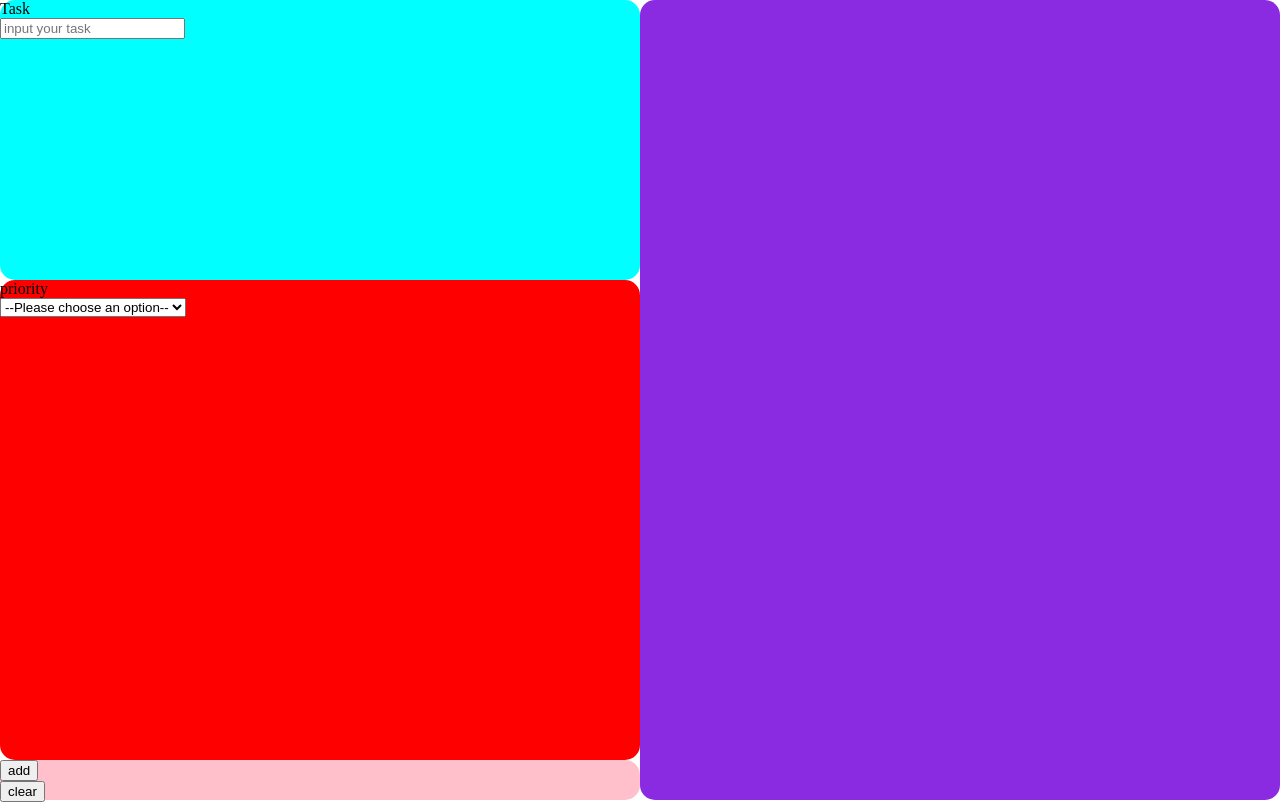
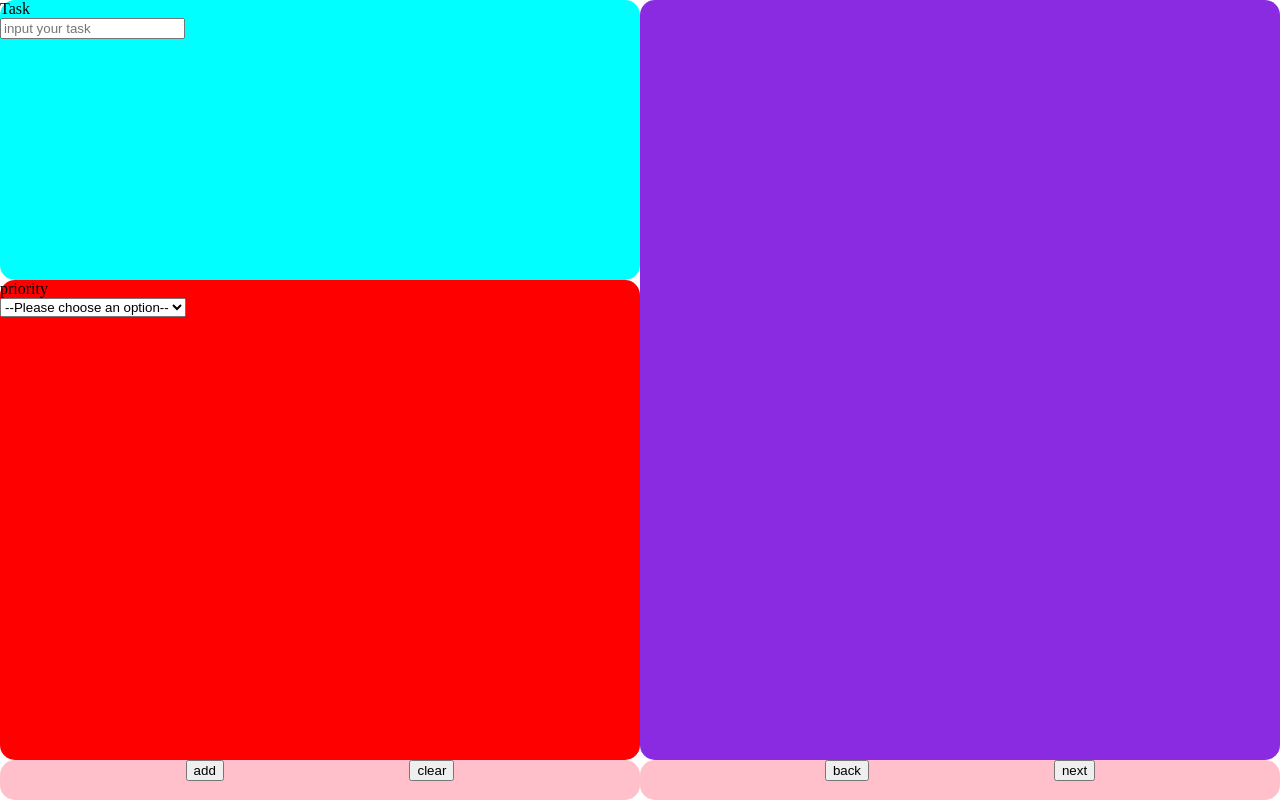
Before and after one commit to andyhkg123/Todolist, a plain HTML site: page index.html in a window 1280 px wide. Drawn offline with Linux system fonts and the light colour scheme.

Commit message:
all function seems working

```diff
--- a/index.css
+++ b/index.css
@@ -48,9 +48,16 @@ body {
   width: 50%;
 }
 
-.right {
+.topup_function {
+  align-items: flex-start;
+  justify-content: flex-start;
   height: 100%;
   width: 50%;
+  margin: 0px;
+}
+.right {
+  height: 95%;
+  width: 100%;
   background-color: blueviolet;
   border-radius: 15px;
 }
@@ -71,6 +78,17 @@ body {
 }
 
 .addtask {
+  display: flex;
+  justify-content: space-evenly;
+  height: 5%;
+  width: 100%;
+  background-color: pink;
+  border-radius: 15px;
+}
+
+.pagebtn {
+  display: flex;
+  justify-content: space-evenly;
   height: 5%;
   width: 100%;
   background-color: pink;
@@ -81,7 +99,7 @@ body {
   display: flex;
   justify-content: space-between;
   background: yellow;
-  margin-top: 1em;
+  margin-bottom: 1em;
 }
 
 .blank {
--- a/index.html
+++ b/index.html
@@ -42,6 +42,7 @@
         </div>
       </div>
 
+      <div class="topup_function">
         <div class="right">
           <div class="hoist">
             <div class="blank">
@@ -58,6 +59,15 @@
             </div>
           </div>
         </div>
+        <div class="pagebtn">
+          <div id="back">
+            <input type="button" id="backbtn" value="back" />
+          </div>
+          <div id="next">
+            <input type="button" id="nextbtn" value="next" />
+          </div>
+        </div>
+      </div>
     </div>
     <script src="index.js"></script>
   </body>
--- a/index.js
+++ b/index.js
@@ -1,35 +1,28 @@
 window.addEventListener("load", () => {
-  //////set variables
-
-  todos = JSON.parse(localStorage.getItem("todos")) || [];
+  let todos = JSON.parse(localStorage.getItem("todos")) || [];
   const tasks = document.querySelector("#taskbtn");
   const newTodoForm = document.querySelector("#addbtn");
   const clrStorage = document.querySelector("#clrbtn");
+  let initial = 0; // Variable to track the current start index
 
-  //////tasks input to localStorage
-
+  // Load and set tasks input from localStorage
   const tasks_stored = localStorage.getItem("tasksdata") || "";
-
   tasks.value = tasks_stored;
 
   tasks.addEventListener("blur", (e) => {
     localStorage.setItem("tasksdata", e.target.value);
   });
 
-  //////Priority input to localStorage
-
+  // Load and set priority input from localStorage
   const priority = document.querySelector("#prioritySelection");
-
   const priority_stored = localStorage.getItem("prioritydata") || "";
-
   priority.value = priority_stored;
 
   priority.addEventListener("change", (e) => {
     localStorage.setItem("prioritydata", e.target.value);
   });
 
-  ///////Making Add button click////
-
+  // Add new task
   newTodoForm.addEventListener("click", () => {
     const todo = {
       content: tasks.value,
@@ -39,29 +32,31 @@ window.addEventListener("load", () => {
     };
 
     todos.push(todo);
-
     localStorage.setItem("todos", JSON.stringify(todos));
     tasks.value = "";
     priority.value = "";
 
-    displaytodo();
+    displayTodo();
   });
 
+  // Clear localStorage and reset todos
   clrStorage.addEventListener("click", () => {
     localStorage.clear();
     todos = [];
-    displaytodo();
-  });
-  //////////////
-  displaytodo();
+    displayTodo();
   });
 
-function displaytodo() {
+  // Display the current set of tasks
+  function displayTodo() {
     const todolist = document.querySelector(".right");
     todolist.innerHTML = "";
 
-  //////adding tasks
-  todos.forEach((todo) => {
+    // Determine the end index
+    let end = Math.min(initial + 5, todos.length);
+
+    // Display tasks from the current range
+    for (let i = initial; i < end; i++) {
+      const todo = todos[i];
       const hoist = document.createElement("div");
       const blank = document.createElement("div");
       const todoContent = document.createElement("div");
@@ -102,29 +97,26 @@ function displaytodo() {
       todoEdit.innerHTML = `Edit`;
       todoDel.innerHTML = `Del`;
 
-    /////making checkboxes
-
       if (todo.done) {
         checkbox.checked = true;
+        checkingboxmessage.innerHTML = "Done";
       } else {
         checkbox.checked = false;
+        checkingboxmessage.innerHTML = "Unfinished";
       }
 
       checkbox.addEventListener("change", (e) => {
         todo.done = e.target.checked;
+        checkingboxmessage.innerHTML = todo.done ? "Done" : "Unfinished";
         localStorage.setItem("todos", JSON.stringify(todos));
-      if (todo.done) {
-        checkingboxmessage.innerHTML = "Done";
-      } else {
-        checkingboxmessage.innerHTML = "Unfinished";
-      }
       });
 
       todoDel.addEventListener("click", () => {
         todos = todos.filter((x) => x !== todo);
         localStorage.setItem("todos", JSON.stringify(todos));
-      displaytodo();
+        displayTodo();
       });
+
       todoEdit.addEventListener("click", () => {
         const EditContent = document.createElement("input");
         EditContent.type = "text";
@@ -147,7 +139,6 @@ function displaytodo() {
         EditContent.classList.add("Task_content");
         EditPriority.classList.add("Task_priority");
 
-      // Replace todoContent and todoPriority if they exist in the DOM
         if (blank.contains(todoContent)) {
           blank.replaceChild(EditContent, todoContent);
         }
@@ -161,11 +152,25 @@ function displaytodo() {
           todo.content = EditContent.value;
           todo.priority = EditPriority.value;
           localStorage.setItem("todos", JSON.stringify(todos));
-        displaytodo();
-
-        // Remove the event listener to prevent multiple save operations
+          displayTodo();
           todoEdit.removeEventListener("click", saveChanges);
         });
       });
+    }
+  }
+
+  // Navigation for next and previous sets of tasks
+  document.querySelector("#nextbtn").addEventListener("click", () => {
+    if (initial + 5 < todos.length) {
+      initial += 5;
+      displayTodo();
+    }
   });
-}
+
+  document.querySelector("#backbtn").addEventListener("click", () => {
+    initial = Math.max(0, initial - 5);
+    displayTodo();
+  });
+
+  displayTodo();
+});
```
Lines whose indentation alone changed are shown as unchanged.
